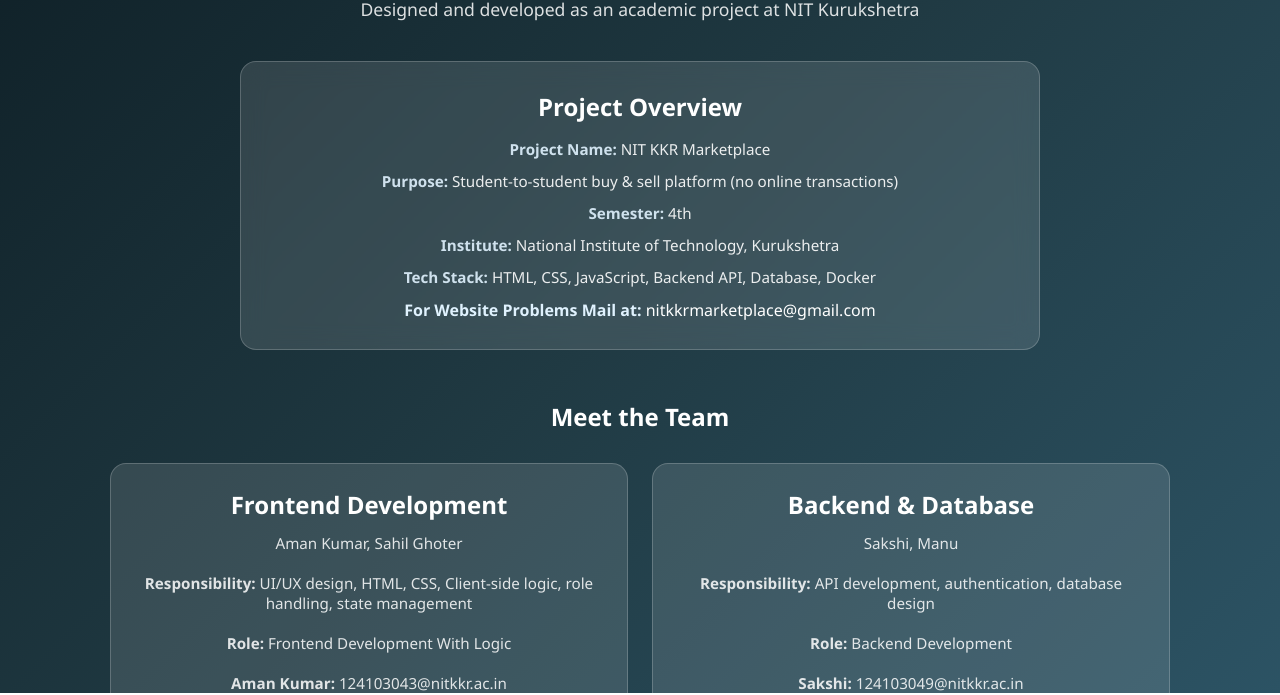
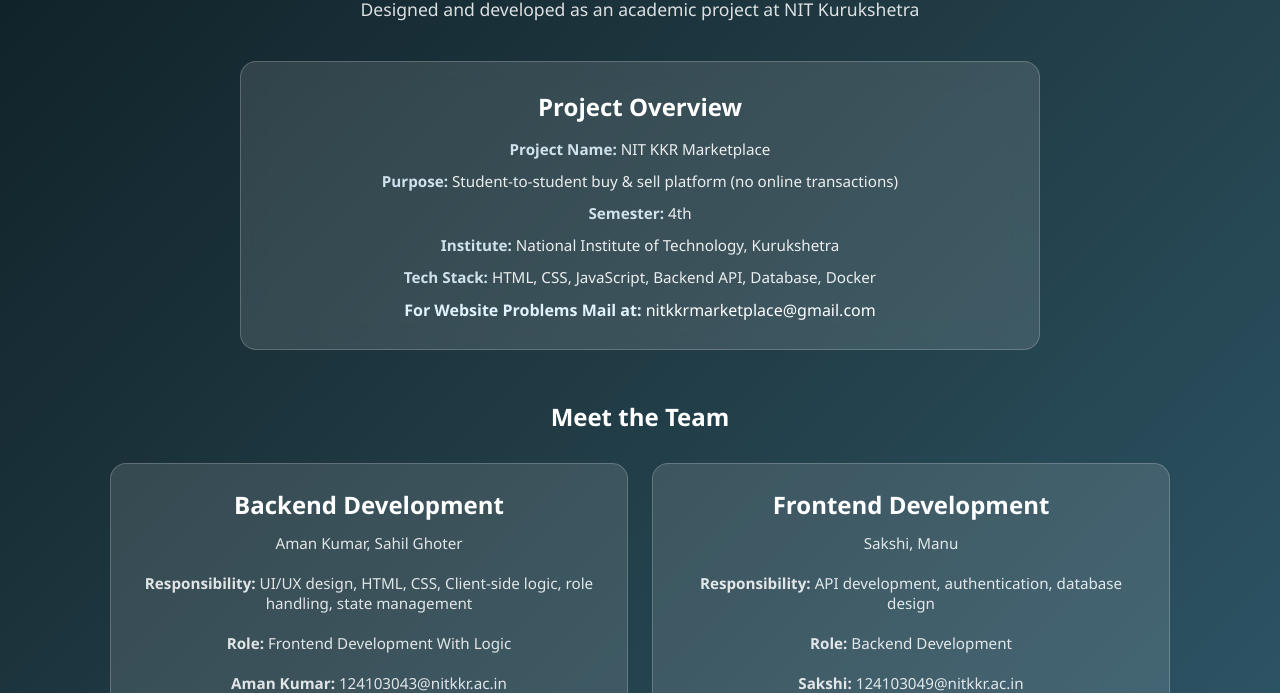
Before and after one commit to AmanKumar-05/nitkkr-marketplace, a plain HTML site: page frontend-project/contactdev.html in a window 1280 px wide. Shown: the part 107-802 px from the top of the page. Drawn offline with Linux system fonts and the light colour scheme.

Commit message:
updated roles

```diff
--- a/frontend-project/contactdev.html
+++ b/frontend-project/contactdev.html
@@ -40,9 +40,9 @@
 
       <div class="role-cards">
 
-        <!-- Frontend -->
+        <!-- Backend -->
         <div class="role-card glass">
-          <h3>Frontend Development</h3>
+          <h3>Backend Development</h3>
           <p>Aman Kumar, Sahil Ghoter</p>
           <p><strong>Responsibility:</strong> UI/UX design, HTML, CSS, Client-side logic, role handling, state management</p>
           <p><strong>Role:</strong> Frontend Development With Logic</p>
@@ -50,9 +50,9 @@
           <p><strong>Sahil Ghoter:</strong> 124103047@nitkkr.ac.in</p>
 
         </div>
-        <!-- Backend -->
+        <!-- Frontend -->
         <div class="role-card glass">
-          <h3>Backend & Database</h3>
+          <h3>Frontend Development</h3>
           <p>Sakshi, Manu</p>
           <p><strong>Responsibility:</strong> API development, authentication, database design</p>
           <p><strong>Role:</strong> Backend Development</p>
```
